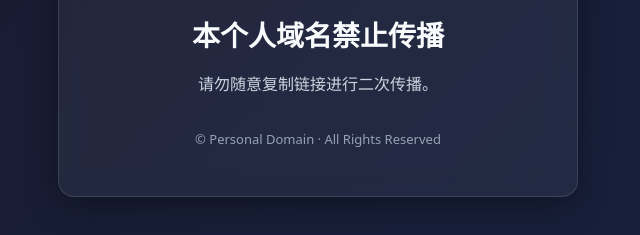
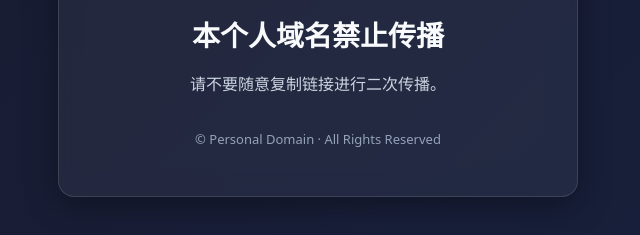
Before and after one commit to luofengyang/luofengyang.github.io, a plain HTML site: page index.html in a window 1280 px wide. Shown: the part 375-610 px from the top of the page, 322-962 px from the left. Drawn offline with Linux system fonts and the light colour scheme.

Commit message:
Update index.html

```diff
--- a/index.html
+++ b/index.html
@@ -69,7 +69,7 @@
         <h1>本个人域名禁止传播</h1>
         <p class="desc">
 
-            请勿随意复制链接进行二次传播。
+            请不要随意复制链接进行二次传播。
         </p>
 
         <div class="footer-text">© Personal Domain · All Rights Reserved</div>
```
